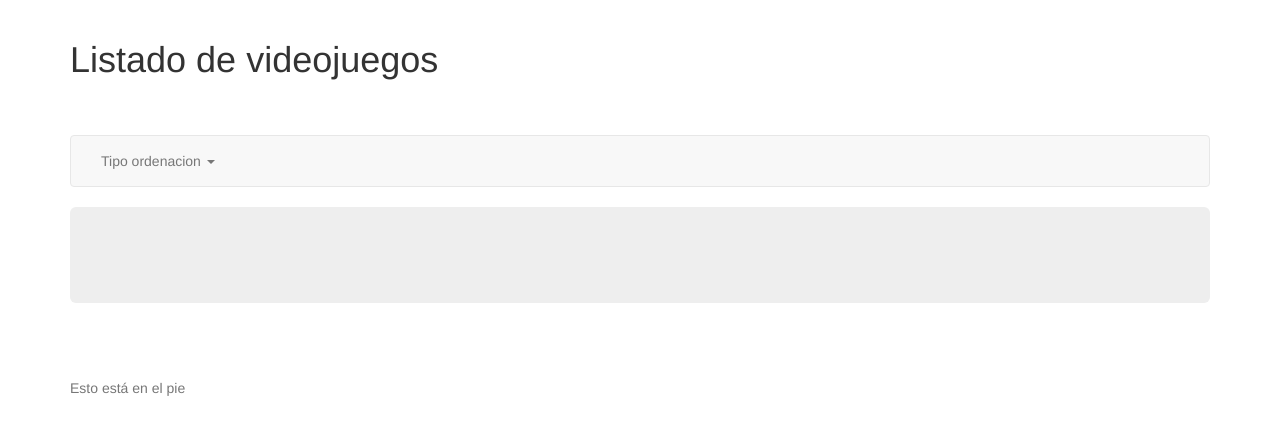
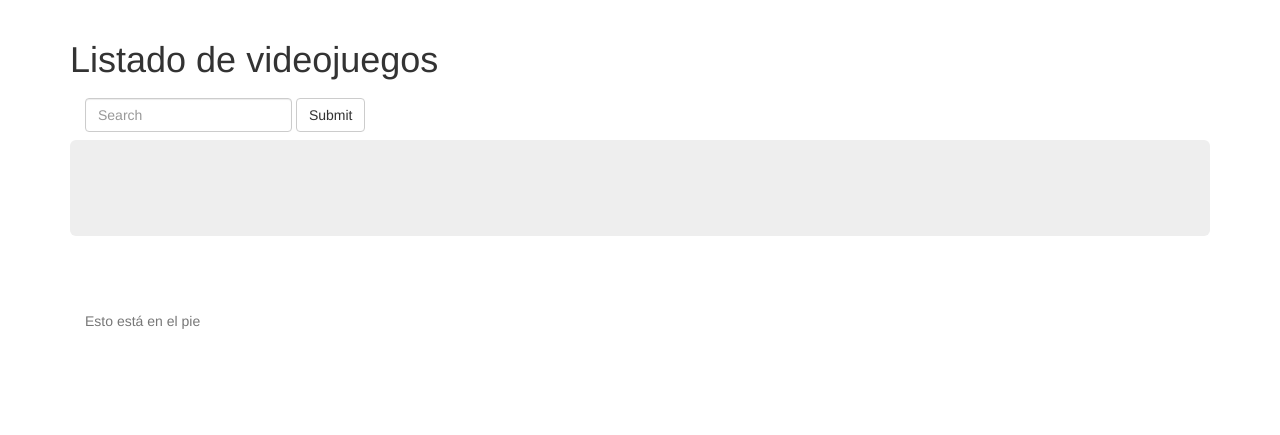
Before and after one commit to UNIZAR-30226-PROYS/WebVideojuegos, a Python web app: template web/proySoftware/templates/_views/index.html in a window 1280 px wide. Shown: the part 134-569 px from the top of the page. Run offline with Jinja, Linux system fonts and the light colour scheme; the template is opened without the code that fills it, so the values that code supplies are empty.

Commit message:
actualizado

```diff
--- a/web/proySoftware/templates/_views/index.html
+++ b/web/proySoftware/templates/_views/index.html
@@ -7,42 +7,34 @@ Index | {{ super() }}
 
 {% block content %}
 <div class="container">
+  <div>
   <h1>Listado de videojuegos</h1>
-   {% include "_modules/paginaLista.html" %}
-
-  <nav class="navbar navbar-default" role="navigation">
-  <!-- El logotipo y el icono que despliega el menú se agrupan
-       para mostrarlos mejor en los dispositivos móviles -->
-  <div class="navbar-header">
-    <button type="button" class="navbar-toggle" data-toggle="collapse"
-            data-target=".navbar-ex1-collapse">
-      <span class="sr-only">Desplegar navegación</span>
-      <span class="icon-bar"></span>
-      <span class="icon-bar"></span>
-      <span class="icon-bar"></span>
-    </button>
-  </div>
-
-  <!-- Agrupar los enlaces de navegación, los formularios y cualquier
-       otro elemento que se pueda ocultar al minimizar la barra -->
-  <div class="collapse navbar-collapse navbar-ex1-collapse">
-    <ul class="nav navbar-nav">
-      <li class="dropdown">
-        <a href="#" class="dropdown-toggle" data-toggle="dropdown">
-          Tipo ordenacion <b class="caret"></b>
-        </a>
+  <form class="navbar-form navbar-left row" role="search">
+    <div class="form-group">
+      <input type="text" class="form-control" placeholder="Search">
+    </div>
+    <button type="submit" class="btn btn-default">Submit</button>
+  </form>
+  <!--div class="btn-group" role="group" >
+        <button type="button" class="btn btn-primary dropdown-toggle" data-toggle="dropdown" aria-haspopup="true" aria-expanded="false">
+          Ordenar
+          <span class="caret"></span>
+        </button>
         <ul class="dropdown-menu">
-          <li><a href="#">Ordenacion 1</a></li>
-          <li><a href="#">Ordenacion 2</a></li>
+          <li><a href="#">Plataforma</a></li>
+          <li><a href="#">Genero</a></li>
           <li><a href="#">Ordenacion 3</a></li>
         </ul>
       </li>
-    </ul>
-  </div>
-</nav>
+    </div>
+  </div-->
+   <div class="row">
+     {% include "_modules/paginaLista.html" %}
+   </div>
 
 
   <div class="jumbotron">
+
     <div class="row">
       {% for videojuego in videojuegos.items %}
       <div class="col-md-3">
@@ -54,8 +46,8 @@ Index | {{ super() }}
           </a>
           <div class="caption">
             <a href="{{ url_for('details',name=videojuego.titulo, pk=videojuego.id) }}" class="">
--              <h4><span class="label label-primary">{{videojuego.titulo}}</span></h4>
--              Puntuación: {{videojuego.puntnMedia}}
+              <h4><span class="label label-primary">{{videojuego.titulo}}</span></h4>
+              Puntuación: {{videojuego.puntnMedia}}
             </a>
           </div>
         </div>
```
Also changed, not shown: web/TODO.md (+13 -14 lines).
